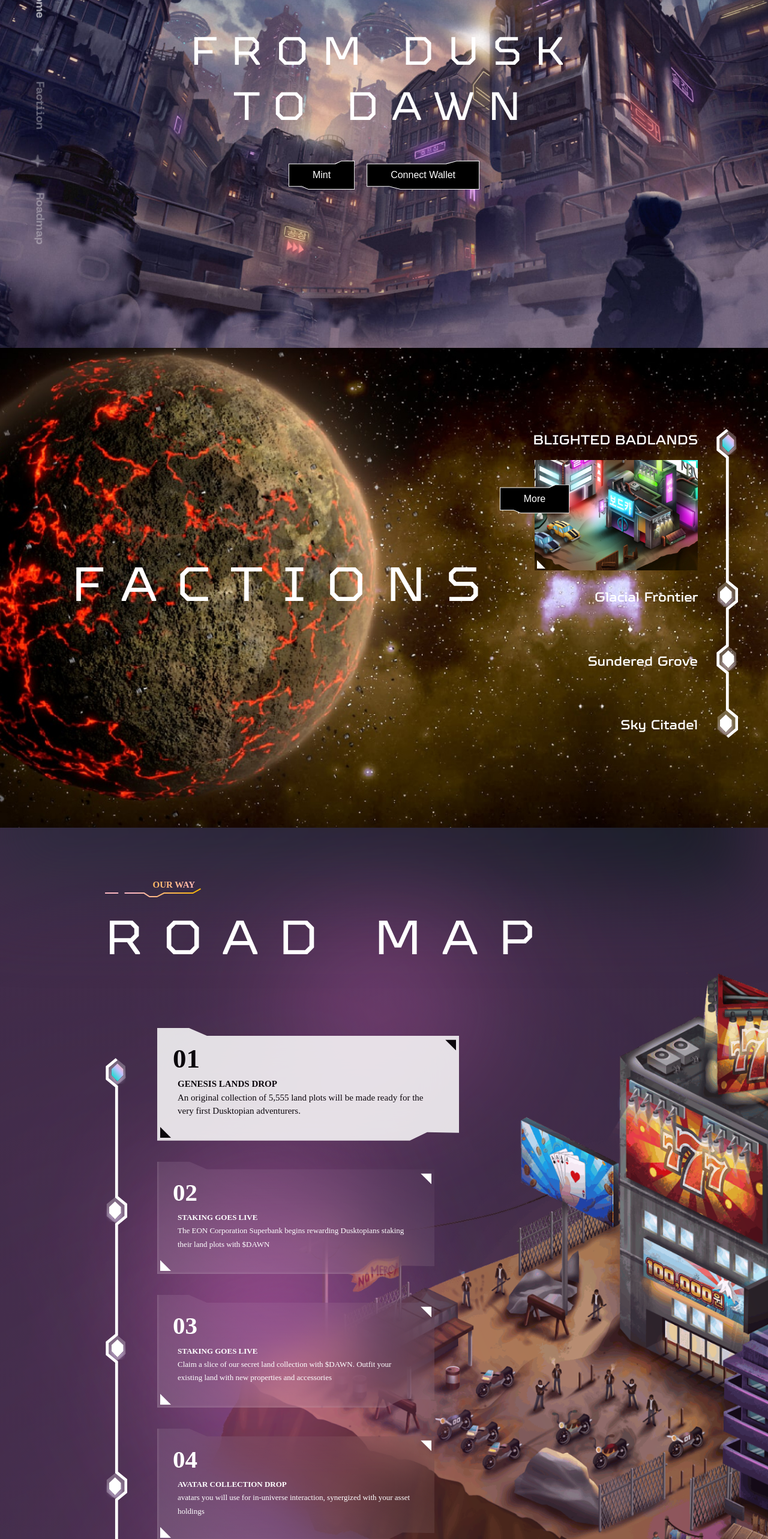
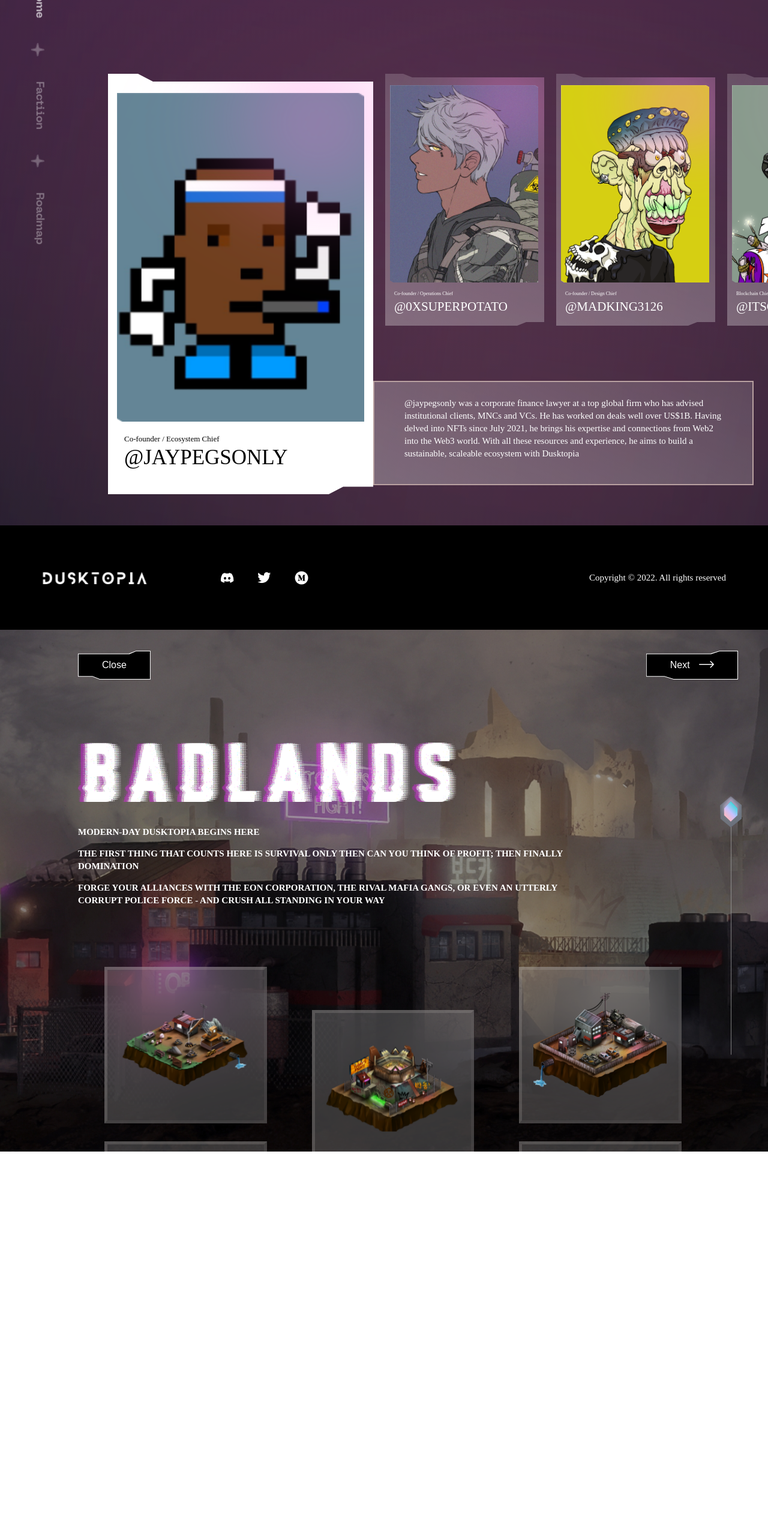
Before and after one commit to DmitryBalandin/Lending-Cosmos-React-scss-Typescript, a React app: page / in a window 1280 px wide. Shown: the part 220-2786 px from the top of the page at 60% size. After the commit the page ends 2140 px from the top, so only its background shows below. Built offline with nearby package versions, Linux system fonts and the light colour scheme.

Commit message:
working range and carusel

```diff
--- a/src/componenets/App.tsx
+++ b/src/componenets/App.tsx
@@ -33,11 +33,11 @@ export const App = () => {
 
             </Routes> */}
             <Navigation links={links}/>
-            <Home  />
+            {/* <Home  />
              <FactionPage />
             <RoadMapPage />
             <ColobrationsPage/>
-            <FaqPage/>
+            <FaqPage/> */}
             <MembersPage/>
             <FactionPageTopic/>
 
--- a/src/componenets/Carausel/index.tsx
+++ b/src/componenets/Carausel/index.tsx
@@ -2,8 +2,8 @@ import React, { useRef, useState } from "react";
 import cl from "classnames";
 import styles from './styles.module.scss';
 import { CardCustomer } from "@/pages/Members/date/arrCardCustomer";
-import  {helper}  from "./helpers/selectActiveCard";
-
+import { helper } from "./helpers/selectActiveCard";
+import { EventMouse } from "@/globalType";
 interface Carausel {
     arrCardCustomers: Array<CardCustomer>
 }
@@ -12,20 +12,62 @@ interface Carausel {
 export const Carausel: React.FC<Carausel> = ({ arrCardCustomers }) => {
 
 
-    const [listActiveCard, setlistActiveCard] = useState<Array<CardCustomer>>(() => arrCardCustomers)
+    const [listActiveCard, setlistActiveCard] = useState<Array<CardCustomer>>(() => arrCardCustomers);
+    const [leftOffsetCarusel, setLeftOffsetCarusel] = useState<string>("0px");
+    const selectActiveCard = helper(styles, listActiveCard, setlistActiveCard);
 
 
+    const handleOnMouseDown = (event: EventMouse<HTMLDivElement, any>) => {
+        event.preventDefault();
+        const target = event.target.closest((`.${styles.carauselContainer}`));
+        const slider = event.target.closest('#slider')
+        let shiftX = event.clientX - target.getBoundingClientRect().left;
+
+        console.log('ShtftX', shiftX)
+        document.addEventListener('mousemove', onMouseMove);
+        document.addEventListener('mouseup', onMouseUp);
 
 
-    const selectActiveCard = helper(styles,listActiveCard,setlistActiveCard);
+        function onMouseMove(event: any) {
+            let newLeft = event.clientX - shiftX - slider.getBoundingClientRect().left;
+            console.log("NewLeft", newLeft, "Right",target.getBoundingClientRect().right, window.innerWidth,target.getBoundingClientRect().width);
 
+
+            if(newLeft > 0){
+                newLeft = 0;
+            }
+
+            let rightEdge = slider.offsetWidth - target.offsetWidth;
+
+
+            // if (newLeft > rightEdge) {
+            //     newLeft = rightEdge;
+            // }
+            // if (newLeft < -target.getBoundingClientRect().width + window.innerWidth - 100) {
+
+            //     newLeft = -target.getBoundingClientRect().width + window.innerWidth - 100;
+            // }
+
+            setLeftOffsetCarusel(`${newLeft}px`)
+
+        }
+        function onMouseUp() {
+            document.removeEventListener('mouseup', onMouseUp);
+            document.removeEventListener('mousemove', onMouseMove);
+        }
+
+        //    console.log(target.getBoundingClientRect(), event.clientX, shiftX, slider)
+
+    }
     return (
+        <div className={cl(styles.carausel)} id="slider">
             <div className={cl(styles.carauselContainer)}
                 onClick={selectActiveCard}
+                onMouseDown={handleOnMouseDown}
+                style={{ left: leftOffsetCarusel }}
             >{
                     listActiveCard.map((card) => {
                         return (
-
                             <div key={card.login} data-key={card.login} className={card.isActive ? cl(styles.customerContainerActive) : cl(styles.customerContainer)}>
                                 <div className={card.isActive ? cl(styles.customerItemActive) : cl(styles.customerItem)}>
                                     <img className={card.isActive ? cl(styles.customerAvatarActive) : cl(styles.customerAvatar)} src={card.avatar} alt="Avatar" />
@@ -42,6 +84,6 @@ export const Carausel: React.FC<Carausel> = ({ arrCardCustomers }) => {
                     })
                 }
             </div>
-
+        </div>
     )
 }
--- a/src/componenets/Carausel/styles.module.scss
+++ b/src/componenets/Carausel/styles.module.scss
@@ -1,5 +1,7 @@
 .carausel {
+    position: absolute;
     &Container {
+        position: relative;
         display: flex;
         gap: 20px;
     }
--- a/src/componenets/ListBuildungs/index.tsx
+++ b/src/componenets/ListBuildungs/index.tsx
@@ -7,14 +7,19 @@ import { NameSize } from "@/globalType";
 
 interface ListBuildungsProps {
     size: NameSize;
+    positionCarusel?: number;
 };
 
-export const ListBuildungs: React.FC<ListBuildungsProps> = ({ size }) => {
+export const ListBuildungs: React.FC<ListBuildungsProps> = ({ size, positionCarusel }) => {
 
     const amountRow = ["Small", "Medium", "Large", "Xlarge"].indexOf(size) + 1;
 
-    const changesArrForFlex = (arr:Array<ListBildingsArr>, size: number): Array<Array<ListBildingsArr>> => {
-        let changeArrBuldings:Array<Array<undefined | ListBildingsArr>>= [];
+    const stylesPositionCarusel = {
+        transform: `translateY(min(0px,calc(-${positionCarusel | 0}% + ${260 * 0.01 * positionCarusel}px)))`
+    };
+
+    const changesArrForFlex = (arr: Array<ListBildingsArr>, size: number): Array<Array<ListBildingsArr>> => {
+        let changeArrBuldings: Array<Array<undefined | ListBildingsArr>> = [];
         for (let i = 0; i < size; i++) {
             changeArrBuldings.push([]);
         }
@@ -27,8 +32,8 @@ export const ListBuildungs: React.FC<ListBuildungsProps> = ({ size }) => {
 
     const layoutListBuldigs = changesArrForFlex(listBuldingsArr, amountRow)
     return (
-
-        <div className={cl(styles.container)}>
+        <div className={cl(styles.carausel)}>
+            <div className={cl(styles.container)} style={stylesPositionCarusel}>
                 {layoutListBuldigs.map((itemArr: Array<ListBildingsArr>) => {
                     return (
                         <div
@@ -48,5 +53,6 @@ export const ListBuildungs: React.FC<ListBuildungsProps> = ({ size }) => {
                 })}
 
             </div>
+        </div>
     )
 }
--- a/src/componenets/ListBuildungs/styles.module.scss
+++ b/src/componenets/ListBuildungs/styles.module.scss
@@ -1,4 +1,11 @@
+.carausel{
+
+    overflow-y: clip;
+
+}
+
 .container {
+
     display: flex;
     gap: 30px;
     justify-content: space-evenly;
--- a/src/componenets/RangeSvg/index.tsx
+++ b/src/componenets/RangeSvg/index.tsx
@@ -4,17 +4,17 @@ import cl from 'classnames';
 import slider from './image/Group 48095882.png';
 
 interface RangeSvg {
-
+    setPositionCarusel:React.Dispatch<React.SetStateAction<number>>
 }
 
-export const RangeSvg: React.FC<RangeSvg> = ({}) => {
+export const RangeSvg: React.FC<RangeSvg> = ({setPositionCarusel}) => {
 
 
     const [styleContainerSvg, setStyleContinerSvg] = useState<{marginLeft:string}>({ marginLeft: '-11px' })
     const [inputValue, setInputValue] = useState<number>(0);
     const handleInput = (e: React.ChangeEvent<HTMLInputElement>) => {
         setInputValue(+e.target.value)
-
+        setPositionCarusel(+e.target.value);
         setStyleContinerSvg({
             marginLeft: `${-11 + +e.target.value * 4}px`
 
--- a/src/pages/FactionPageTopic/Faction-page-topic.tsx
+++ b/src/pages/FactionPageTopic/Faction-page-topic.tsx
@@ -22,6 +22,8 @@ export const FactionPageTopic: React.FC<FactionPageTopic> = ({ }) => {
 
 
     const [isActiveButton, setIsActiveButton] = useState<boolean>(false);
+
+    const [positionCarusel, setPositionCarusel] = useState<number>(0)
 
     const handleMouseEnter = handlerMouse(setIsActiveButton, true);
     const handleMouseLeave = handlerMouse(setIsActiveButton, false);
@@ -69,9 +71,9 @@ export const FactionPageTopic: React.FC<FactionPageTopic> = ({ }) => {
                 })}
             </div>
             <div className={cl(styles.inputRange)}>
-                <RangeSvg></RangeSvg>
+                <RangeSvg setPositionCarusel={setPositionCarusel}></RangeSvg>
             </div>
-            <ListBuildungs size={calcSizeScreen}></ListBuildungs>
+            <ListBuildungs size={calcSizeScreen} positionCarusel={positionCarusel}></ListBuildungs>
         </section>
     )
 }
--- a/src/pages/Members/date/arrCardCustomer.tsx
+++ b/src/pages/Members/date/arrCardCustomer.tsx
@@ -41,6 +41,34 @@ const arrCardCustomer: Array<CardCustomer> = [
         login: "@ITSCUZZO",
         description: "@jaypegsonly was a corporate finance lawyer at a top global firm who has advised institutional clients, MNCs and VCs. He has worked on deals well over US$1B. Having delved into NFTs since July 2021, he brings his expertise and connections from Web2 into the Web3 world. With all these resources and experience, he aims to build a sustainable, scaleable ecosystem with Dusktopia",
         isActive: false,
+    },
+    {
+        avatar: avatar1,
+        career: "Co-founder / Ecosystem Chief",
+        login: "@jaypegsonl",
+        description: "@jaypegsonly was a corporate finance lawyer at a top global firm who has advised institutional clients, MNCs and VCs. He has worked on deals well over US$1B. Having delved into NFTs since July 2021, he brings his expertise and connections from Web2 into the Web3 world. With all these resources and experience, he aims to build a sustainable, scaleable ecosystem with Dusktopia",
+        isActive: false,
+    },
+    {
+        avatar: avatar2,
+        career: "Co-founder / Operations Chief",
+        login: "@0xSUPERPOTAT",
+        description: "@jaypegsonly was a corporate finance lawyer at a top global firm who has advised institutional clients, MNCs and VCs. He has worked on deals well over US$1B. Having delved into NFTs since July 2021, he brings his expertise and connections from Web2 into the Web3 world. With all these resources and experience, he aims to build a sustainable, scaleable ecosystem with Dusktopia",
+        isActive: false,
+    },
+    {
+        avatar: avatar3,
+        career: "Co-founder / Design Chief",
+        login: "@madking312",
+        description: "@jaypegsonly was a corporate finance lawyer at a top global firm who has advised institutional clients, MNCs and VCs. He has worked on deals well over US$1B. Having delved into NFTs since July 2021, he brings his expertise and connections from Web2 into the Web3 world. With all these resources and experience, he aims to build a sustainable, scaleable ecosystem with Dusktopia",
+        isActive: false,
+    },
+    {
+        avatar: avatar4,
+        career: "Blockchain Chief ",
+        login: "@ITSCUZZ",
+        description: "@jaypegsonly was a corporate finance lawyer at a top global firm who has advised institutional clients, MNCs and VCs. He has worked on deals well over US$1B. Having delved into NFTs since July 2021, he brings his expertise and connections from Web2 into the Web3 world. With all these resources and experience, he aims to build a sustainable, scaleable ecosystem with Dusktopia",
+        isActive: false,
     }
 ]
 
```
Lines whose indentation alone changed are shown as unchanged.
